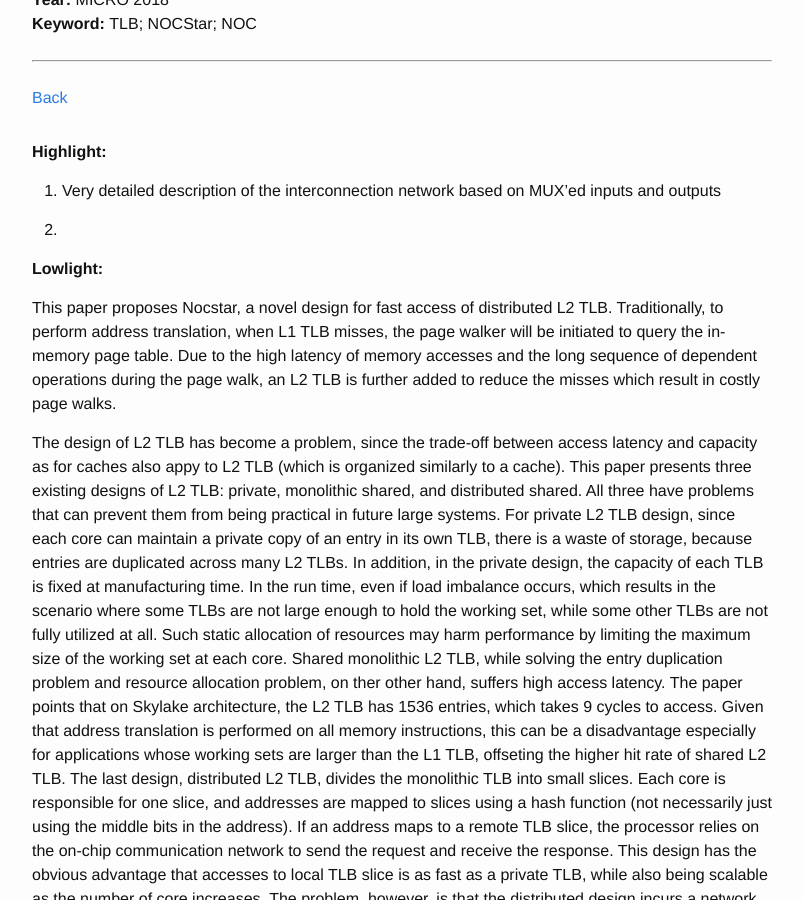
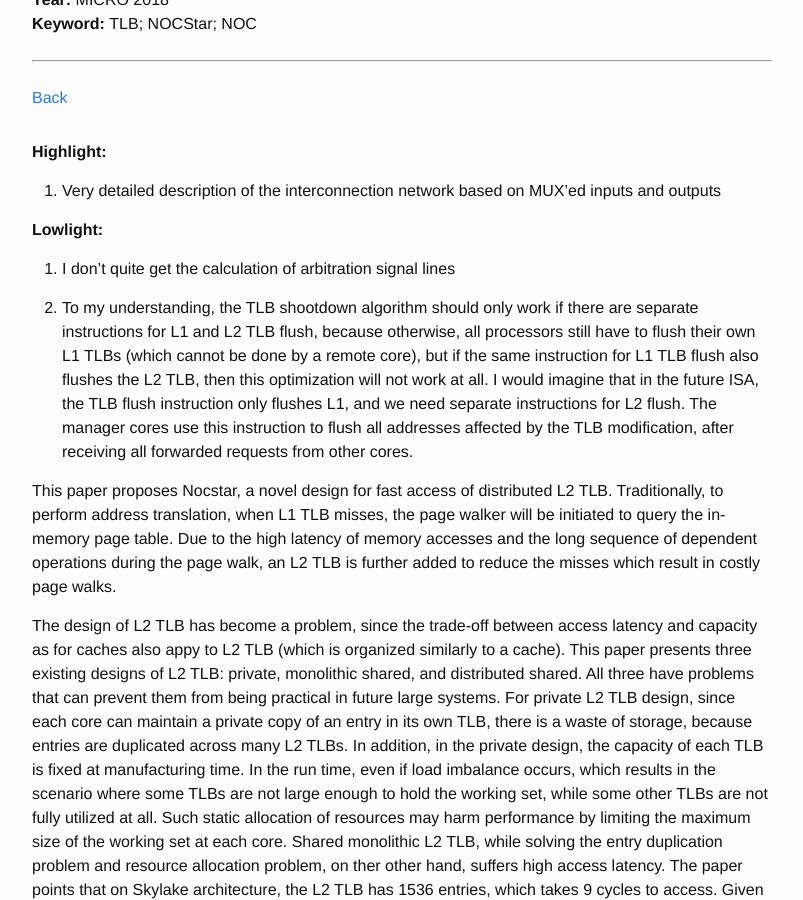
Before and after one commit to wangziqi2013/wangziqi2013.github.io, a Jekyll site: the page built from _posts/2019-08-20-nocstar.markdown, in a window 1280 px wide and 900 px high, scrolled down 352 px. Shown: the whole window, without its empty margins (238-1041 px from the left). Built offline with Jekyll 4.4.1, drawn with Linux system fonts in a browser that asks for light colours.

Commit message:
Adding lowlight

```diff
--- a/_posts/2019-08-20-nocstar.markdown
+++ b/_posts/2019-08-20-nocstar.markdown
@@ -17,9 +17,16 @@ version_mgmt:
 
 1. Very detailed description of the interconnection network based on MUX'ed inputs and outputs
 
-2.
+**Lowlight:**
 
-**Lowlight:**
+1. I don't quite get the calculation of arbitration signal lines
+
+2. To my understanding, the TLB shootdown algorithm should only work if there are separate instructions for L1 and L2
+   TLB flush, because otherwise, all processors still have to flush their own L1 TLBs (which cannot be done by a remote
+   core), but if the same instruction for L1 TLB flush also flushes the L2 TLB, then this optimization will not work at all.
+   I would imagine that in the future ISA, the TLB flush instruction only flushes L1, and we need separate instructions
+   for L2 flush. The manager cores use this instruction to flush all addresses affected by the TLB modification, after
+   receiving all forwarded requests from other cores.
 
 This paper proposes Nocstar, a novel design for fast access of distributed L2 TLB. Traditionally, to perform address
 translation, when L1 TLB misses, the page walker will be initiated to query the in-memory page table. Due to the high
```
